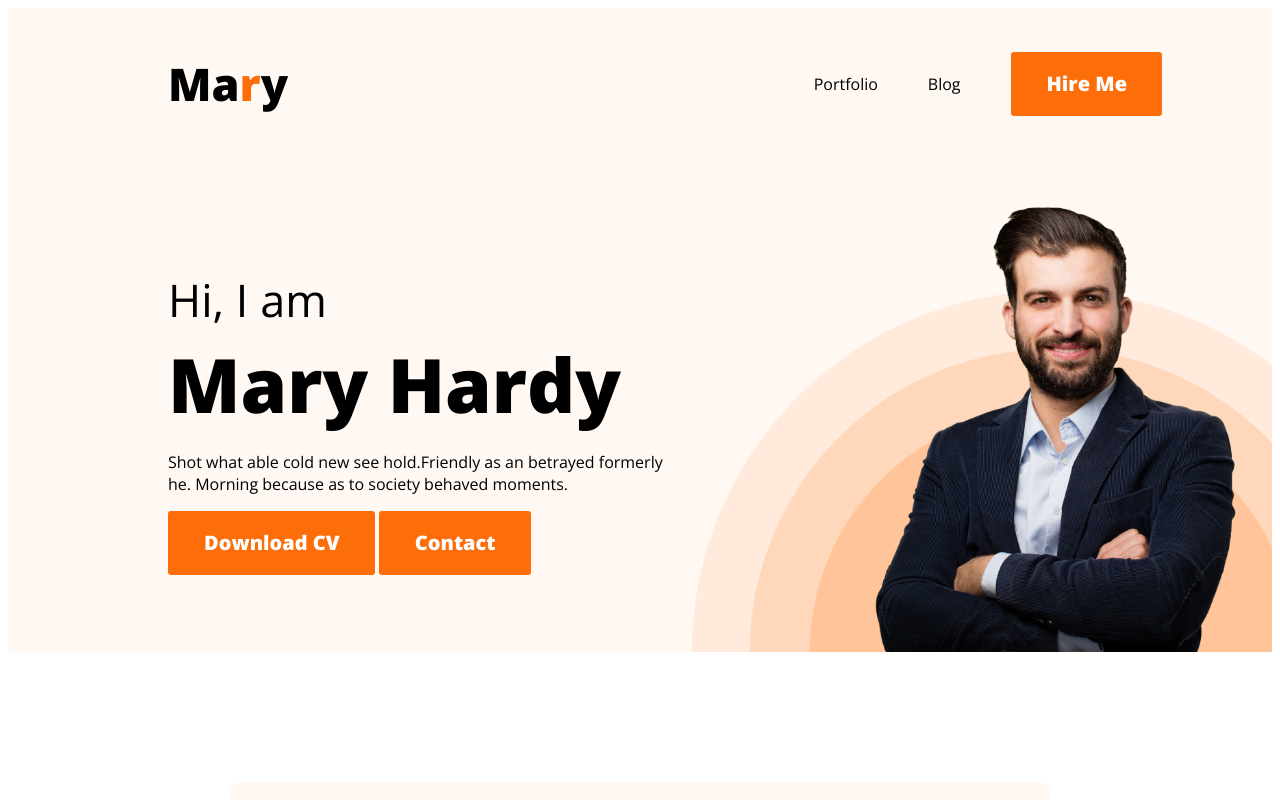
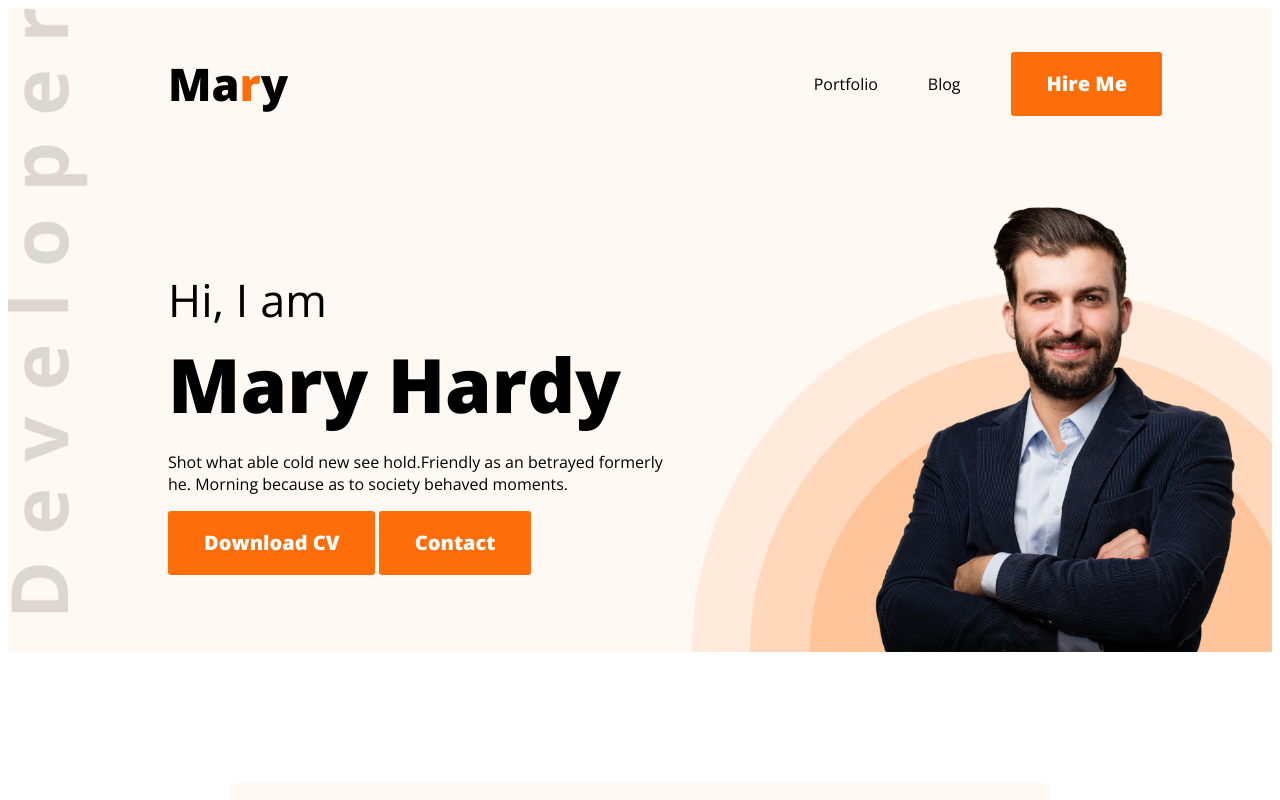
Before and after one commit to Nafisa-Tabassum-Mim/Portfolio, a plain HTML site: page index.html in a window 1280 px wide. Shown: the top 800 px of the page. Drawn offline with nearby package versions, Linux system fonts and the light colour scheme.

Commit message:
another background pic added

```diff
--- a/styles/portfolio.css
+++ b/styles/portfolio.css
@@ -47,11 +47,10 @@ nav a {
 
 .header {
     background-color: #FFF8F3;
-    background-image: url("../images/header_bg.png");
+    background-image: url("../images/header_bg.png"),url("../images/developer.png");
     background-repeat: no-repeat;
-    background-position: right bottom;
-    background-size: 580px;
-    /* background-image: url("../images/developer.png"); */
+    background-position: right bottom,top left;
+    background-size: 580px, 80px;
 }
 
 .banner {
```
